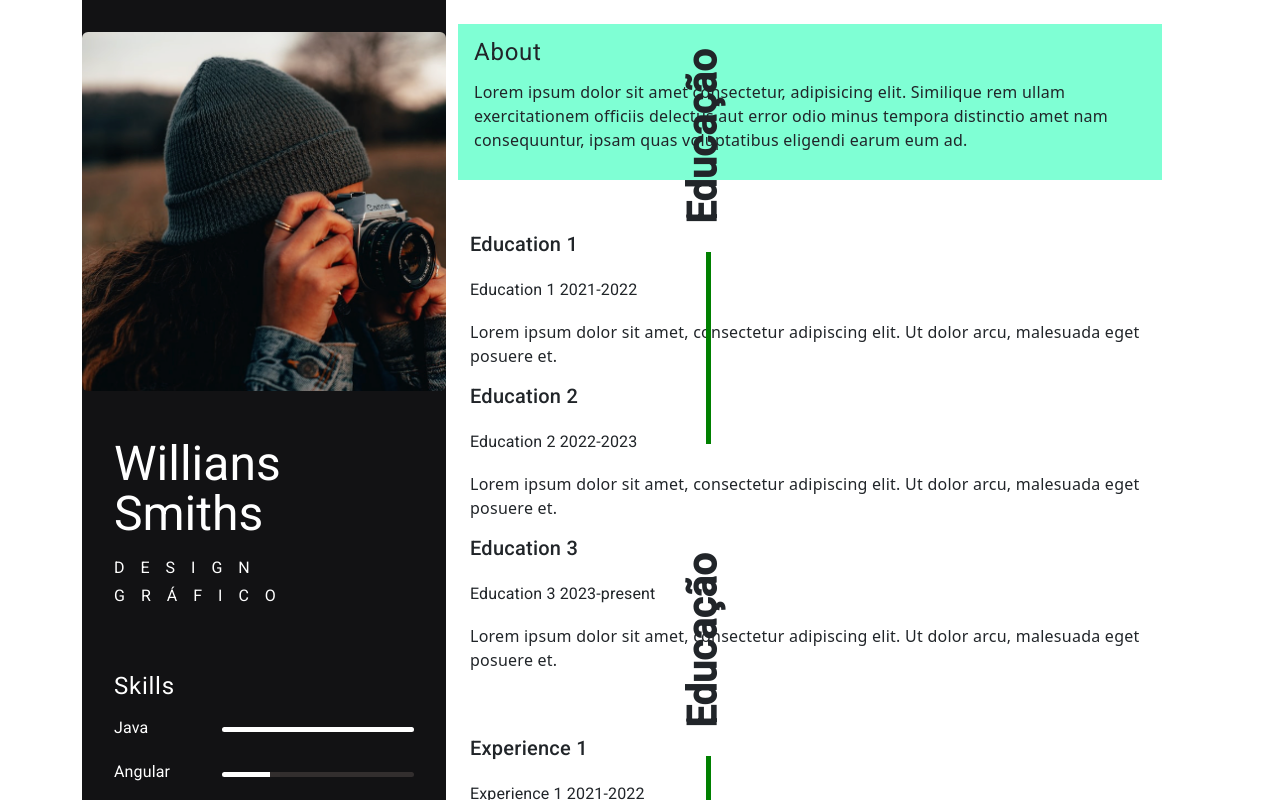
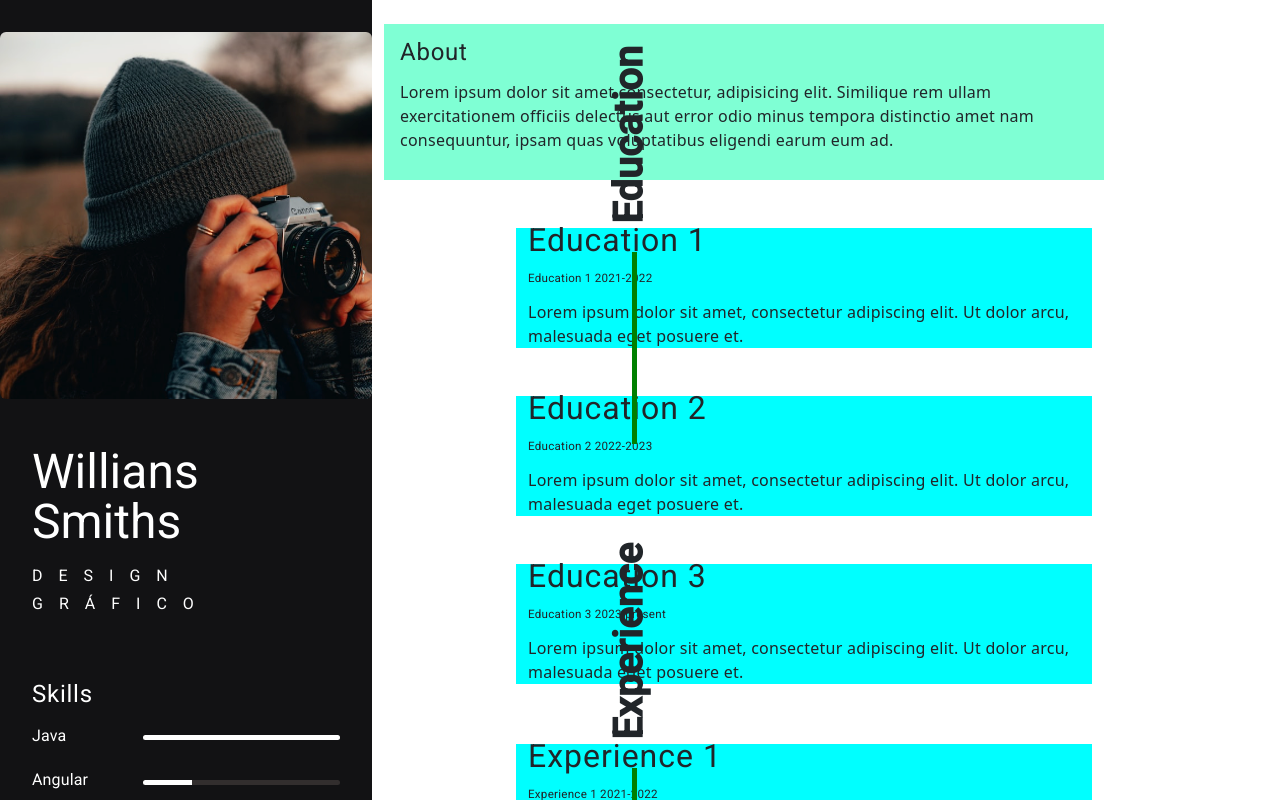
Before and after one commit to NatiStoll/projeto-cv, an Angular app: page / in a window 1280 px wide. Shown: the top 800 px of the page. Built offline with nearby package versions, Linux system fonts and the light colour scheme.

Commit message:
responsvidade

```diff
--- a/src/app/app.component.html
+++ b/src/app/app.component.html
@@ -4,12 +4,14 @@
 
     </header>
 
+
+    <div class="row">
       <div class="container container-principal">
 
         <body>
           <main class="row container-sm">
 
-          <aside class="col-4">
+            <aside class="col-12 col-lg-4">
 
               <img class="mb-5 rounded" src="../assets/foto.png" alt="Foto de Perfil">
 
@@ -51,11 +53,13 @@
 
 
 
-          <div class="col-8">
+            <div class="col-12 col-lg-8">
               <div class="container-about">
                 <section class>
                   <h4>About</h4>
-                <p>Lorem ipsum dolor sit amet consectetur, adipisicing elit. Similique rem ullam exercitationem officiis delectus aut error odio minus tempora distinctio amet nam consequuntur, ipsam quas voluptatibus eligendi earum eum ad.</p>
+                  <p>Lorem ipsum dolor sit amet consectetur, adipisicing elit. Similique rem ullam exercitationem
+                    officiis delectus aut error odio minus tempora distinctio amet nam consequuntur, ipsam quas
+                    voluptatibus eligendi earum eum ad.</p>
                 </section>
               </div>
               <!-- <div class="side-title">
@@ -89,5 +93,6 @@
       </div>
     </div>
   </div>
+</div>
 
 <router-outlet></router-outlet>
--- a/src/app/components/info/content/content.component.html
+++ b/src/app/components/info/content/content.component.html
@@ -1,3 +1,6 @@
-<h2>{{ title }}</h2>
-<h3>{{ subTitle }}</h3>
+
+<div class="container">
+<h4>{{ title }}</h4>
+<h5>{{ subTitle }}</h5>
 <p>{{ text }}</p>
+</div>
--- a/src/app/components/info/content/content.component.scss
+++ b/src/app/components/info/content/content.component.scss
@@ -0,0 +1,7 @@
+.container{
+    margin-top: 3rem;
+    background-color: aqua;
+}
+h4{
+    font-size: 2rem;
+}
--- a/src/app/components/info/info.component.html
+++ b/src/app/components/info/info.component.html
@@ -1,10 +1,16 @@
 <div class="container">
+
+
   <div *ngFor="let itemList of infosList.infosDataList">
-    <app-sideway-title [sectionTitle]="itemList.sectionTitle">
-    </app-sideway-title>
     <div class="row">
-      <div *ngFor="let info of itemList.infos">
-        <app-content [title]="info.title" [subTitle]="info.subTitle" [text]="info.text"></app-content>
+      <div class="col-12 col-lg-2">
+        <app-sideway-title [sectionTitle]="itemList.sectionTitle">
+        </app-sideway-title>
+      </div>
+      <div class="col-12 col-lg-10">
+        <div *ngFor="let info of itemList.infos">
+          <app-content [title]="info.title" [subTitle]="info.subTitle" [text]="info.text"></app-content>
+        </div>
       </div>
     </div>
   </div>
--- a/src/app/components/info/info.component.ts
+++ b/src/app/components/info/info.component.ts
@@ -10,7 +10,7 @@ import * as infosJson from 'src/assets/info-list.json';
 export class InfoComponent {
   public infosList!: InfosDataList;
 
-  constructor() {
+  constructor(){
     this.infosList = infosJson as InfosDataList;
   }
 }
--- a/src/app/components/info/sideway-title/sideway-title.component.html
+++ b/src/app/components/info/sideway-title/sideway-title.component.html
@@ -6,6 +6,6 @@
 
     <span class="col-6"></span>
 
-    <h1 class="col-6">Educação</h1>
+    <h1 class="col-6">{{ sectionTitle }}</h1>
   </div>
 </div>
--- a/src/app/components/info/sideway-title/sideway-title.component.scss
+++ b/src/app/components/info/sideway-title/sideway-title.component.scss
@@ -4,8 +4,9 @@
 
 .teste {
   transform: rotate(270deg);
-  position: relative;
+  // position: relative;
   width: 30rem;
+
 }
 span {
   background-color: green;
```
Lines whose indentation alone changed are shown as unchanged.
